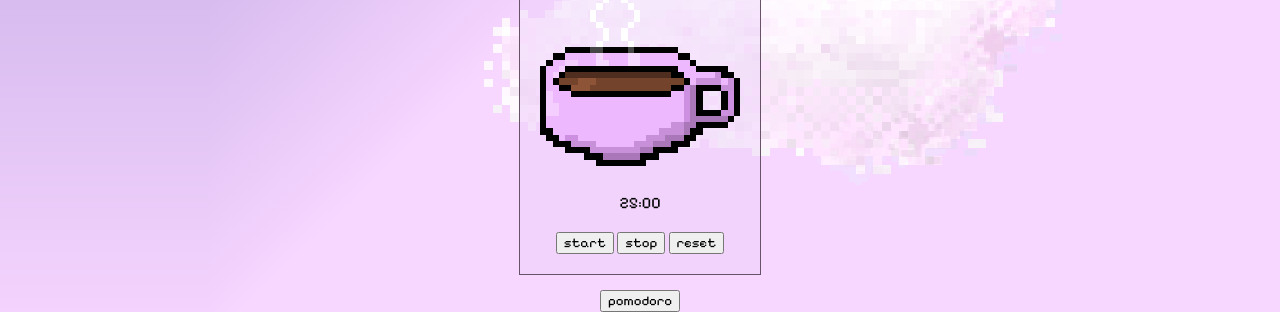
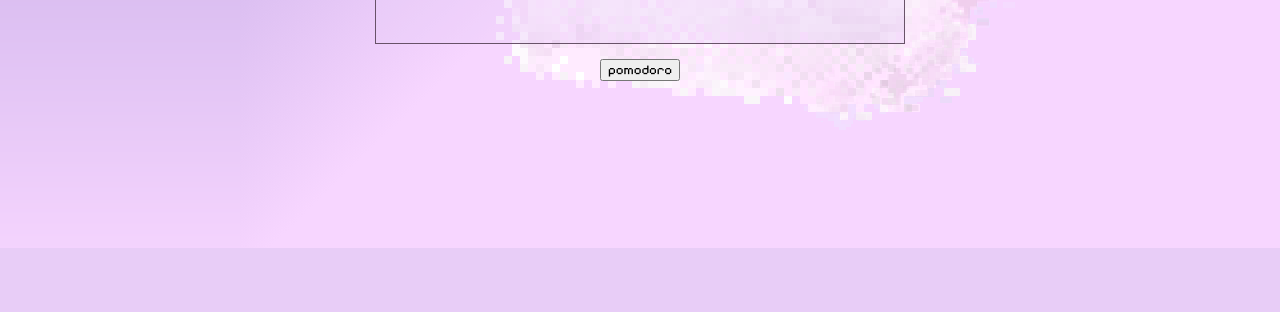
Before and after one commit to laybuh/pomodoro, a plain HTML site: page index.html in a window 1280 px wide. Shown: the part 552-864 px from the top of the page. After the commit the page ends 800 px from the top, so only its background shows below. Drawn offline with Linux system fonts and the light colour scheme.

```diff
--- a/index.html
+++ b/index.html
@@ -39,7 +39,7 @@
             </div>
         </div>
     </div>
-    <div id="timer-window">
+    <div id="timer-window" hidden>
         <!--timer window bar-->
         <div id="timer-window-bar">
             <button class="window-btn" id="timer-close-btn">x</button>
```
